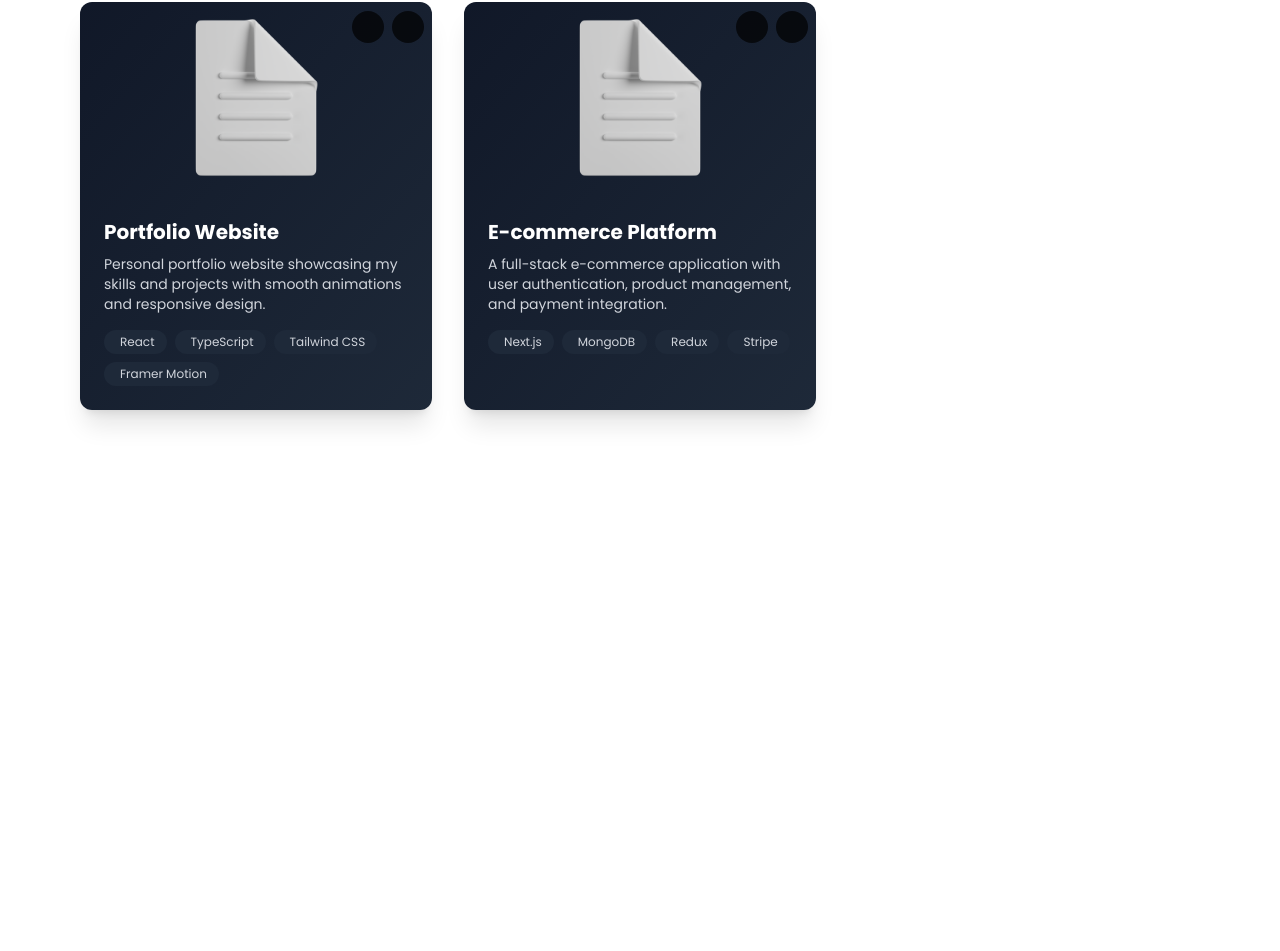
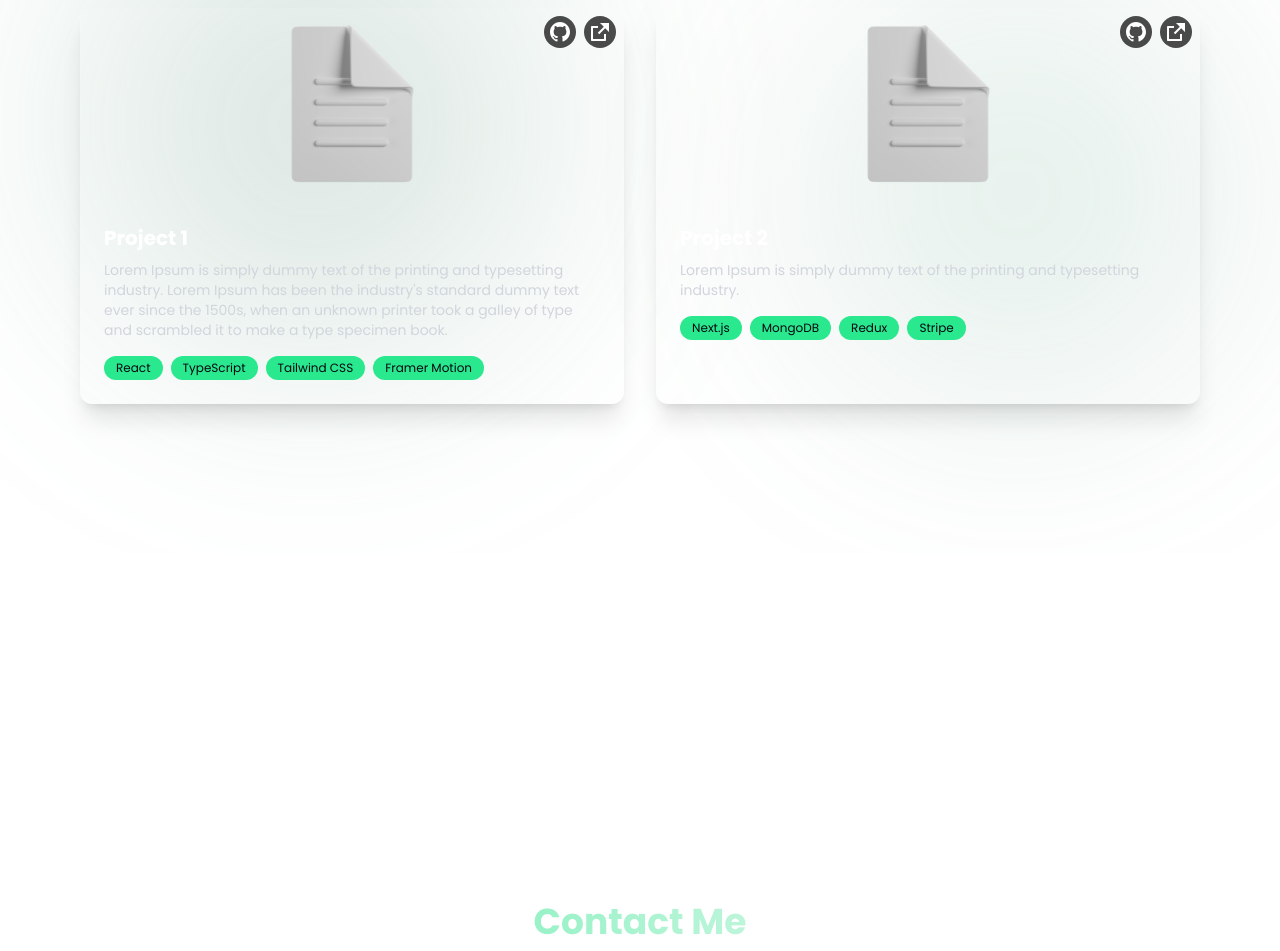
Before and after one commit to tozen123/portfolio-website, a Next.js app: page / in a window 1280 px wide. Shown: the part 1846-2797 px from the top of the page. Before the commit the page ends 2400 px from the top, so only its background shows below. Built offline with nearby package versions, Linux system fonts and the light colour scheme.

Commit message:
v0.1 improvements, fix font sizes, added contact section. encapsulate hero tsx

```diff
--- a/package.json
+++ b/package.json
@@ -9,6 +9,7 @@
     "lint": "next lint"
   },
   "dependencies": {
+    "@remixicon/react": "^4.6.0",
     "framer-motion": "^12.10.1",
     "lucide-react": "^0.508.0",
     "next": "15.3.2",
--- a/src/app/components/Background.tsx
+++ b/src/app/components/Background.tsx
@@ -26,7 +26,7 @@ export default function Background() {
     <div className="absolute inset-0 -z-10 overflow-hidden" aria-hidden="true">
       <div
         ref={blob1}
-        className="transition-transform duration-100 ease-linear absolute left-[5%] top-[5%] h-[500px] w-[500px] rounded-full bg-[radial-gradient(ellipse_at_center,_#1f4037_0%,_#99f2c8_100%)] opacity-30 blur-[150px]"
+        className="transition-transform duration-100 ease-linear absolute left-[5%] top-[15%] h-[500px] w-[500px] rounded-full bg-[radial-gradient(ellipse_at_center,_#1f4037_0%,_#99f2c8_100%)] opacity-20 blur-[120px]"
       ></div>
       <div
         ref={blob2}
--- a/src/app/components/Navbar.tsx
+++ b/src/app/components/Navbar.tsx
@@ -17,7 +17,7 @@ export default function Navbar() {
   >
     <nav className="w-full px-4 md:px-85 py-12 fixed top-0 left-0 z-50 bg-transparent backdrop-blur-md">
       <div className="flex justify-between items-center">
-        <div className="text-xl font-semibold text-[color:var(--foreground)]">
+        <div className="text-3xl font-semibold text-[color:var(--foreground)]">
           Portfolio
         </div>
 
@@ -31,7 +31,7 @@ export default function Navbar() {
           </button>
         </div>
 
-        <div className="hidden md:flex gap-16 text-[color:var(--foreground)]">
+        <div className="text-xl hidden md:flex gap-16 text-[color:var(--foreground)]">
           <motion.div
             whileHover={{ scale: 1.15 }}
             transition={{ type: "spring", stiffness: 300 }}
--- a/src/app/components/cards/ProjectCard.tsx
+++ b/src/app/components/cards/ProjectCard.tsx
@@ -1,6 +1,9 @@
 
 import { motion } from "framer-motion";
 import { Project } from "../../data/ProjectsData";
+
+import { RiGithubFill, RiExternalLinkFill } from "@remixicon/react";
+
 
 interface ProjectCardProps {
   project: Project;
@@ -14,7 +17,7 @@ export default function ProjectCard({ project, index }: ProjectCardProps) {
       whileInView={{ opacity: 1, y: 0 }}
       transition={{ duration: 0.5, delay: 0.1 * index }}
       viewport={{ once: true }}
-      className="bg-gradient-to-br from-gray-900 to-gray-800 rounded-xl overflow-hidden shadow-xl hover:shadow-2xl transition-all duration-300 transform hover:-translate-y-2"
+      className="bg-gradient-to-br from-white/10 to-white/5 rounded-xl overflow-hidden shadow-xl hover:shadow-2xl transition-all duration-300 transform hover:-translate-y-2"
     >
       <div className="relative">
         <img
@@ -31,7 +34,8 @@ export default function ProjectCard({ project, index }: ProjectCardProps) {
               rel="noopener noreferrer"
               className="inline-flex items-center justify-center w-8 h-8 rounded-full bg-black/70 text-white hover:bg-black transition-colors"
             >
-              <i className="ri-github-fill text-lg"></i>
+
+              <RiGithubFill />
             </a>
           )}
           {project.links.live && (
@@ -41,7 +45,7 @@ export default function ProjectCard({ project, index }: ProjectCardProps) {
               rel="noopener noreferrer"
               className="inline-flex items-center justify-center w-8 h-8 rounded-full bg-black/70 text-white hover:bg-black transition-colors"
             >
-              <i className="ri-external-link-fill text-lg"></i>
+              <RiExternalLinkFill />
             </a>
           )}
         </div>
@@ -55,9 +59,9 @@ export default function ProjectCard({ project, index }: ProjectCardProps) {
           {project.techStack.map((tech, i) => (
             <div
               key={i}
-              className="flex items-center bg-gray-800 px-3 py-1 rounded-full text-xs text-gray-300"
+              className="flex items-center px-3 py-1 rounded-full text-xs text-gray-950"
+              style={{ backgroundColor: '#2ae88e' }}
             >
-              <i className={tech.icon + " mr-1"}></i>
               {tech.name}
             </div>
           ))}
--- a/src/app/components/sections/About.tsx
+++ b/src/app/components/sections/About.tsx
@@ -29,7 +29,7 @@ export default function About() {
           viewport={{ once: true }}
           className="text-white/80 text-lg"
         >
-          I'm Christian Serwelas, a Full-Stack Developer passionate about modern, performant web apps.
+          Lorem Ipsum is simply dummy text of the printing and typesetting industry. Lorem Ipsum has been the industry's standard dummy text ever since the 1500s, when an unknown printer took a galley of type and scrambled it to make a type specimen book.
         </motion.p>
       </div>
     </AnimatedSection>
--- a/src/app/components/sections/Contact.tsx
+++ b/src/app/components/sections/Contact.tsx
@@ -0,0 +1,27 @@
+import { motion } from "framer-motion";
+import AnimatedSection from "../AnimatedSection";
+
+
+export default function Contact() {
+    return (
+        <AnimatedSection
+            id="contacts"
+            className="min-h-screen px-6 sm:px-20 py-24 flex flex-col items-center justify-center relative"
+        >
+            <div className="text-center text-white max-w-4xl mx-auto relative z-10 mb-12">
+                <motion.h2
+                    initial={{ opacity: 0, y: 20 }}
+                    whileInView={{ opacity: 1, y: 0 }}
+                    transition={{ duration: 0.5, delay: 0.2 }}
+                    viewport={{ once: true }}
+                    className="text-4xl font-bold mb-4 bg-gradient-to-r from-[#99f2c8] to-[#bcf5da] bg-clip-text text-transparent"
+                >
+                    Contact Me
+                </motion.h2>
+
+
+            </div>
+
+        </AnimatedSection>
+    );
+}
--- /dev/null
+++ b/src/app/components/sections/Hero.tsx
@@ -0,0 +1,32 @@
+'use client';
+
+import { motion } from "framer-motion";
+
+export default function Hero() {
+  return (
+    <motion.div
+      initial={{ opacity: 0, y: 30 }}
+      animate={{ opacity: 1, y: 0 }}
+      transition={{ duration: 0.6, ease: "easeOut" }}
+      className="bg-gradient-to-br from-white/10 to-white/5 backdrop-blur-md rounded-2xl p-6 sm:p-10 shadow-xl max-w-md w-full text-center"
+    >
+      <img
+        src="/images/profile.png"
+        alt="Picture Me"
+        className="w-64 h-64 rounded-full mx-auto mb-6 border-4 border-white/30 object-cover"
+      />
+      <div>
+        <h1 className="text-3xl font-bold mb-2">Hello,</h1>
+        <motion.a
+          href="#contact"
+          whileHover={{ scale: 1.10 }}
+          whileTap={{ scale: 0.95 }}
+          className="text-3xl font-bold mb-4 bg-gradient-to-r from-[#99f2c8] to-[#bcf5da] bg-clip-text text-transparent transition duration-300 inline-block"
+        >
+          I'm Christian Serwelas
+        </motion.a>
+      </div>
+      <p className="text-sm text-white/80">Full-stack Developer</p>
+    </motion.div>
+  );
+}
--- a/src/app/components/sections/Works.tsx
+++ b/src/app/components/sections/Works.tsx
@@ -3,12 +3,16 @@ import AnimatedSection from "../AnimatedSection";
 import ProjectCard from "../../components/cards/ProjectCard";
 import { projects } from "../../data/ProjectsData";
 
+import Background from "../../components/Background";
+
 export default function Works() {
     return (
+        <>
             <AnimatedSection
                 id="works"
                 className="min-h-screen px-6 sm:px-20 py-24 flex flex-col items-center justify-center relative"
             >
+
                 <div className="text-center text-white max-w-4xl mx-auto relative z-10 mb-12">
                     <motion.h2
                         initial={{ opacity: 0, y: 20 }}
@@ -30,18 +34,19 @@ export default function Works() {
                         Check out some of my recent projects that showcase my skills and passion for development.
                     </motion.p>
                 </div>
-
                 <motion.div
                     initial={{ opacity: 0 }}
                     whileInView={{ opacity: 1 }}
                     transition={{ duration: 0.8 }}
                     viewport={{ once: true }}
-        className="grid grid-cols-1 md:grid-cols-2 lg:grid-cols-3 gap-8 w-full max-w-6xl"
+                    className="w-full px-4 sm:px-0 max-w-7xl mx-auto grid grid-cols-1 sm:grid-cols-2 lg:grid-cols-2 gap-8 "
                 >
+
                     {projects.map((project, index) => (
                         <ProjectCard key={project.id} project={project} index={index} />
                     ))}
                 </motion.div>
+
 
                 <motion.div
                     initial={{ opacity: 0, y: 20 }}
@@ -52,6 +57,11 @@ export default function Works() {
                 >
 
                 </motion.div>
+                <Background />
+
             </AnimatedSection>
+
+        </>
+
     );
 }
--- a/src/app/data/ProjectsData.tsx
+++ b/src/app/data/ProjectsData.tsx
@@ -7,7 +7,6 @@ export interface Project {
   image: string;
   techStack: {
     name: string;
-    icon: string;
   }[];
   links: {
     github?: string;
@@ -18,14 +17,14 @@ export interface Project {
 export const projects: Project[] = [
   {
     id: 1,
-    title: "Portfolio Website",
-    description: "Personal portfolio website showcasing my skills and projects with smooth animations and responsive design.",
+    title: "Project 1",
+    description: "Lorem Ipsum is simply dummy text of the printing and typesetting industry. Lorem Ipsum has been the industry's standard dummy text ever since the 1500s, when an unknown printer took a galley of type and scrambled it to make a type specimen book.",
     image: "/images/default-icon-empty.png",
     techStack: [
-      { name: "React", icon: "ri-reactjs-fill" },
-      { name: "TypeScript", icon: "ri-typescript-fill" },
-      { name: "Tailwind CSS", icon: "ri-tailwind-css-fill" },
-      { name: "Framer Motion", icon: "ri-motion-fill" }
+      { name: "React"},
+      { name: "TypeScript" },
+      { name: "Tailwind CSS" },
+      { name: "Framer Motion" }
     ],
     links: {
       github: "https://github.com/yourusername/portfolio",
@@ -34,14 +33,14 @@ export const projects: Project[] = [
   },
   {
     id: 2,
-    title: "E-commerce Platform",
-    description: "A full-stack e-commerce application with user authentication, product management, and payment integration.",
+    title: "Project 2",
+    description: "Lorem Ipsum is simply dummy text of the printing and typesetting industry. ",
     image: "/images/default-icon-empty.png",
     techStack: [
-      { name: "Next.js", icon: "ri-nextjs-fill" },
-      { name: "MongoDB", icon: "ri-database-2-fill" },
-      { name: "Redux", icon: "ri-redux-fill" },
-      { name: "Stripe", icon: "ri-bank-card-fill" }
+      { name: "Next.js" },
+      { name: "MongoDB" },
+      { name: "Redux" },
+      { name: "Stripe" }
     ],
     links: {
       github: "https://github.com/yourusername/ecommerce-app",
--- a/src/app/page.tsx
+++ b/src/app/page.tsx
@@ -1,51 +1,26 @@
 'use client'
 
-  import { motion } from "framer-motion";
 import Navbar from "./components/Navbar";
 import Background from "./components/Background";
 
 
 import About from "./components/sections/About";
+import Contact from "./components/sections/Contact";
 import Work from "./components/sections/Works";
+import Hero from "./components/sections/Hero";
+
 
 export default function Home() {
   return (
     <>
       <Navbar />
       <Background />
-
       <main className="relative p-8 sm:p-20 min-h-screen grid place-items-center font-[family-name:var(--font-geist-sans)] text-white">
-
-          <motion.div
-            initial={{ opacity: 0, y: 30 }}
-            animate={{ opacity: 1, y: 0 }}
-            transition={{ duration: 0.6, ease: "easeOut" }}
-            className="bg-gradient-to-br from-white/10 to-white/5 backdrop-blur-md rounded-2xl p-6 sm:p-10 shadow-xl max-w-md w-full text-center"
-          >
-            <img
-              src="/images/profile.png"
-              alt="Picture Me"
-              className="w-64 h-64 rounded-full mx-auto mb-6 border-4 border-white/30 object-cover"
-            />
-            <div>
-              <h1 className="text-3xl font-bold mb-2">Hello,</h1>
-              <motion.a
-                href="#contact"
-                whileHover={{ scale: 1.10 }}
-                whileTap={{ scale: 0.95 }}
-                className="text-3xl font-bold mb-4 bg-gradient-to-r from-[#99f2c8] to-[#bcf5da] bg-clip-text text-transparent transition duration-300 inline-block"
-              >
-                I'm Christian Serwelas
-              </motion.a>
-            </div>
-            <p className="text-sm text-white/80">Full-stack Developer</p>
-          </motion.div>
-
+        <Hero />
       </main>
       <About />
       <Work />
-
-
+      <Contact />
     </>
   );
 }
```
Also changed, not shown: 1 other file (tests, documents, lock files or other folders). Lines whose indentation alone changed are shown as unchanged.
